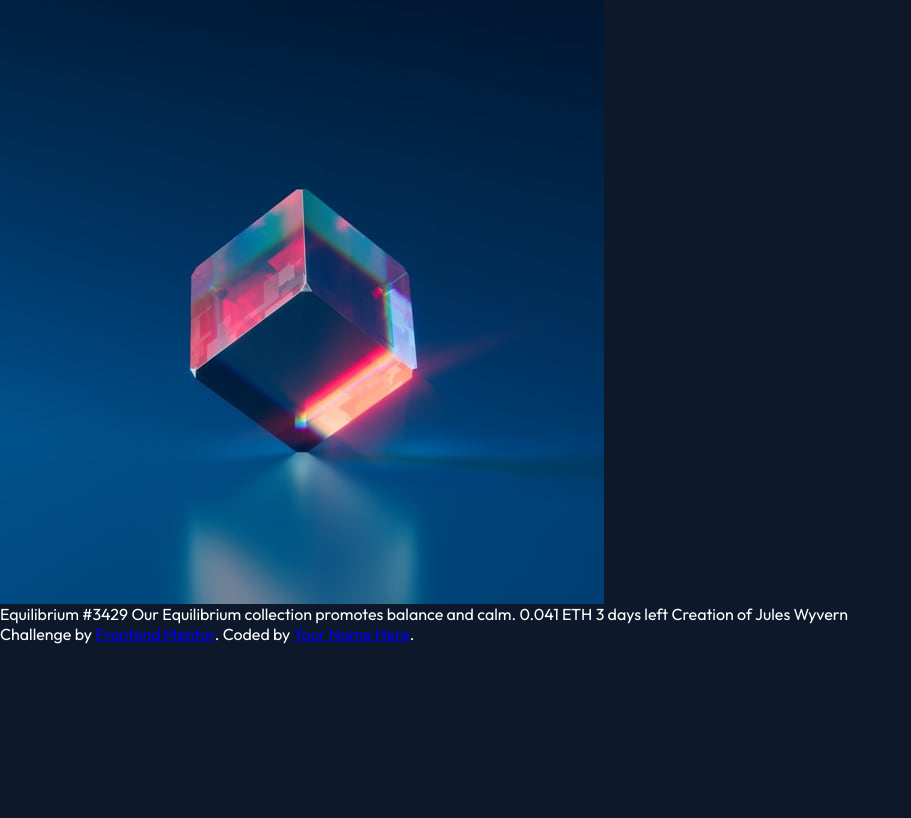
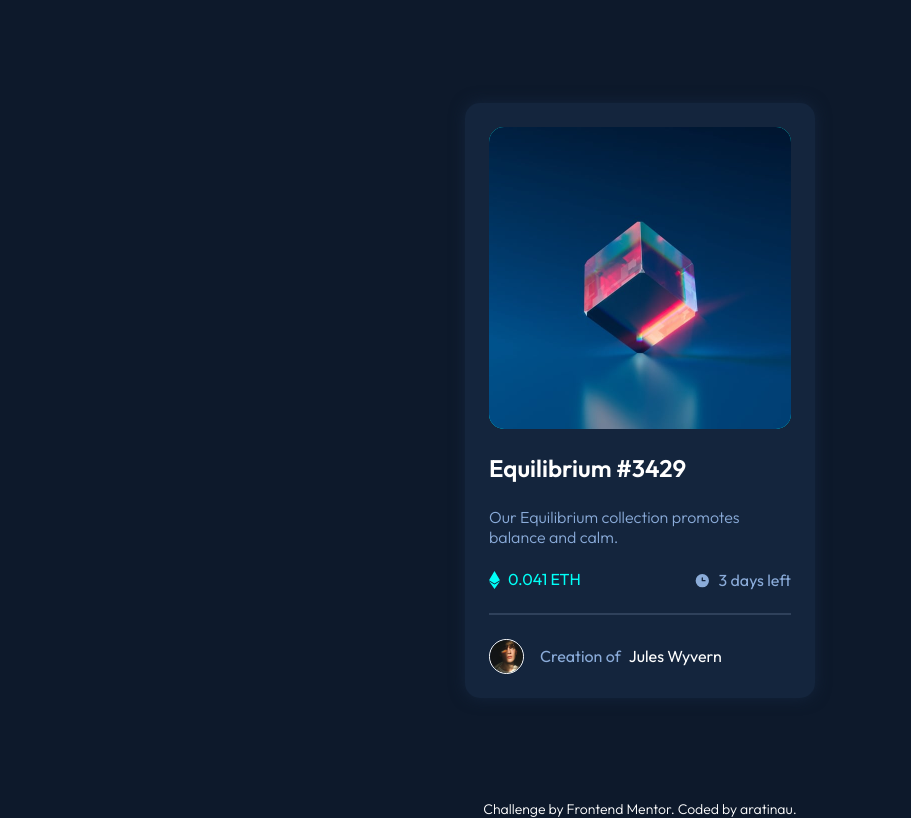
Before and after one commit to aratinau/frontendmentor-nft-preview-card-component, a plain HTML site: page index.html in a window 1280 px wide. Shown: the whole page, without its empty margins (0-911 px from the left). Drawn offline with Linux system fonts and the light colour scheme.

Commit message:
challenge over

```diff
--- a/index.css
+++ b/index.css
@@ -109,4 +109,131 @@ select {
 body {
     background-color: hsl( var(--very-dark-blue-main-bg) );
     color: hsl( var(--white) );
+    height: 100vh;
+    width: 100vw;
 }
+
+.container {
+    display: flex;
+    justify-content: center;
+    align-content: center;
+    flex-direction: column;
+    width: 250px;
+}
+
+.card {
+
+    width: 100px;
+    height: 100px;
+}
+
+.attribution {
+    text-align: center;
+    margin-bottom: 5rem;
+    font-size: var(--fs-200);
+    font-weight: lighter;
+}
+
+/************************/
+.flex-container {
+    height: 100%;
+    padding: 0;
+    margin: 0;
+    display: flex;
+    align-items: center;
+    justify-content: center;
+}
+.row {
+    width: 350px;
+    padding: 1.5rem;
+    background-color: hsl(var(--very-dark-blue-card-bg));
+
+    box-shadow: 0 0 15px hsl(var(--very-dark-blue-card-bg));
+}
+.mb-15 {
+    margin-bottom: 1.5rem;
+}
+.ml-1 {
+    margin-left: .5rem;
+}
+.br-15 {
+    border-radius: 15px;
+}
+.mr-05 {
+    margin-right: .5rem;
+}
+
+h1 {
+    font-size: var(--fs-500);
+    font-size: 1.5rem;
+    font-weight: 600;
+}
+
+.eth-infos {
+    display: flex;
+    justify-content: space-between;
+    align-items: baseline;
+    line-height: 1;
+}
+.eth {
+    color: hsl(var(--primary-cyan));
+}
+hr {
+    border: .01rem solid hsl(var(--very-dark-blue-line));
+    margin: 1rem auto;
+}
+p {
+    font-weight: 300;
+}
+.color-primary-soft-blue {
+    color: hsl(var(--primary-soft-blue));
+}
+.creator {
+    align-items: center;
+}
+.creator img {
+    height: 35px;
+    border-radius: 50%;
+    border: 1px solid hsl(var(--white));
+    aspect-ratio: 1;
+    margin-right: 1rem;
+}
+
+a {
+    text-decoration: none;
+    color: hsl(var(--white));
+    transition: .3s ease-in-out;
+}
+a:hover {
+    color: hsl(var(--primary-cyan));
+}
+
+figure {
+    position: relative;
+}
+.hover-image figure {
+    background: hsl(var(--primary-cyan));
+    cursor: pointer;
+}
+.hover-image figure .img-preview {
+    opacity: 1;
+    transition: .3s ease-in-out;
+}
+.hover-image figure:hover img {
+    opacity: .5;
+}
+.icon-view {
+    position: absolute;
+    top: 0;
+    bottom: 0;
+    left: 0;
+    right: 0;
+    top: 50%;
+    left: 50%;
+    transform: translate(-50%, -50%);
+    z-index: 1;
+    opacity: 0;
+}
+.hover-image figure:hover .icon-view {
+    opacity: 1;
+}
--- a/index.html
+++ b/index.html
@@ -15,21 +15,45 @@
 </head>
 <body>
 
-  <div class="card">
-    <img src="images/image-equilibrium.jpg" />
-    Equilibrium #3429
+  <div class="flex-container">
+    <div class="row br-15">
 
-    Our Equilibrium collection promotes balance and calm.
+      <div class="hover-image br-15">
+        <figure class="br-15">
+          <img class="icon-view" src="images/icon-view.svg" />
+          <img class="mb-15 img-preview br-15" src="images/image-equilibrium.jpg" />
+        </figure>
+      </div>
 
-    0.041 ETH
-    3 days left
+      <h1 class="mb-15">
+        <a href="">Equilibrium #3429</a>
+      </h1>
 
-    Creation of Jules Wyvern
+      <p class="color-primary-soft-blue mb-15">Our Equilibrium collection promotes balance and calm.</p>
+
+      <div class="eth-infos mb-15">
+        <div class="flex">
+          <img src="images/icon-ethereum.svg" alt="">
+          <span class="eth ml-1">0.041 ETH</span>
+        </div>
+        <div class="flex">
+          <img src="images/icon-clock.svg" alt="">
+          <span class="ml-1 color-primary-soft-blue">3 days left</span>
+        </div>
+      </div>
+
+      <hr class="mb-15" />
+
+      <div class="flex creator">
+        <img src="images/image-avatar.png" alt="">
+        <span class="color-primary-soft-blue mr-05">Creation of</span> <a href="">Jules Wyvern</a>
+      </div>
+    </div>
   </div>
 
   <div class="attribution">
     Challenge by <a href="https://www.frontendmentor.io?ref=challenge" target="_blank">Frontend Mentor</a>.
-    Coded by <a href="#">Your Name Here</a>.
+    Coded by <a href="github.com/aratinau/">aratinau</a>.
   </div>
 </body>
 </html>
```
Also changed, not shown: design/desktop-design.jpg.
